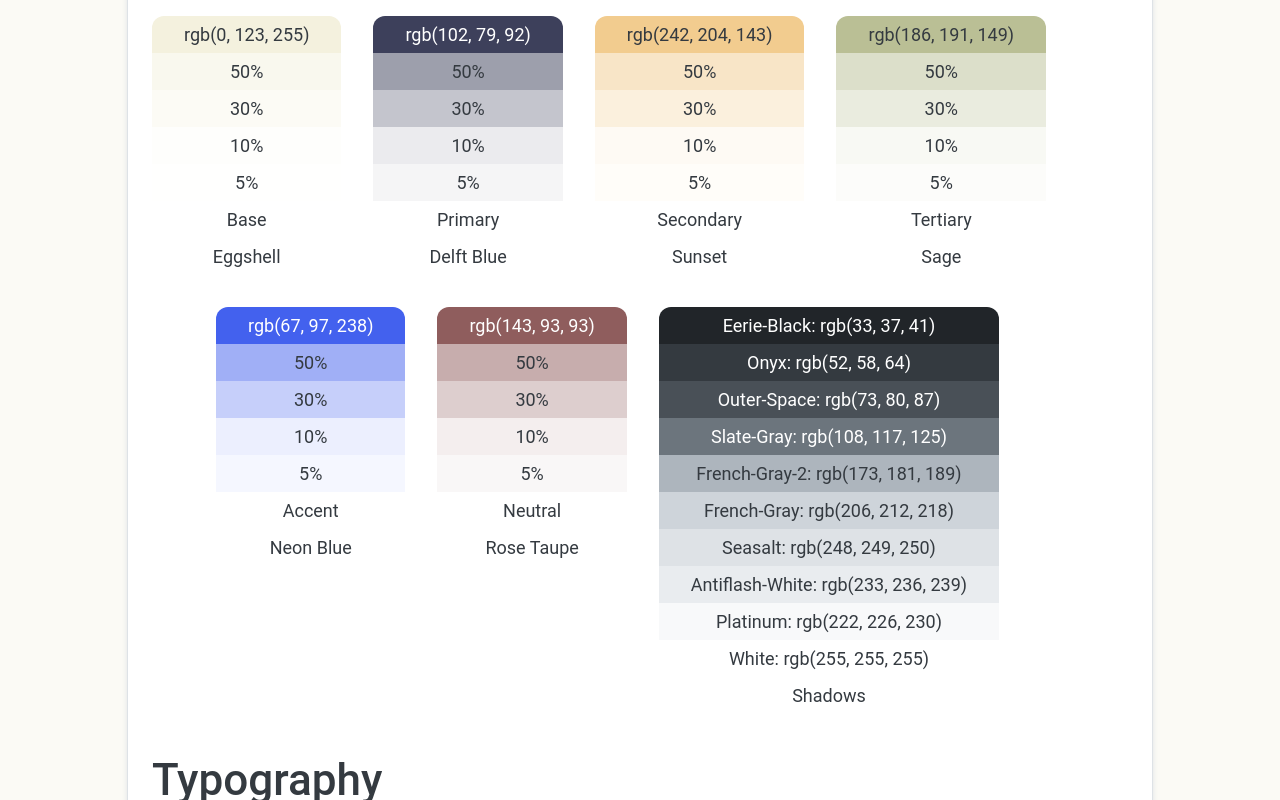
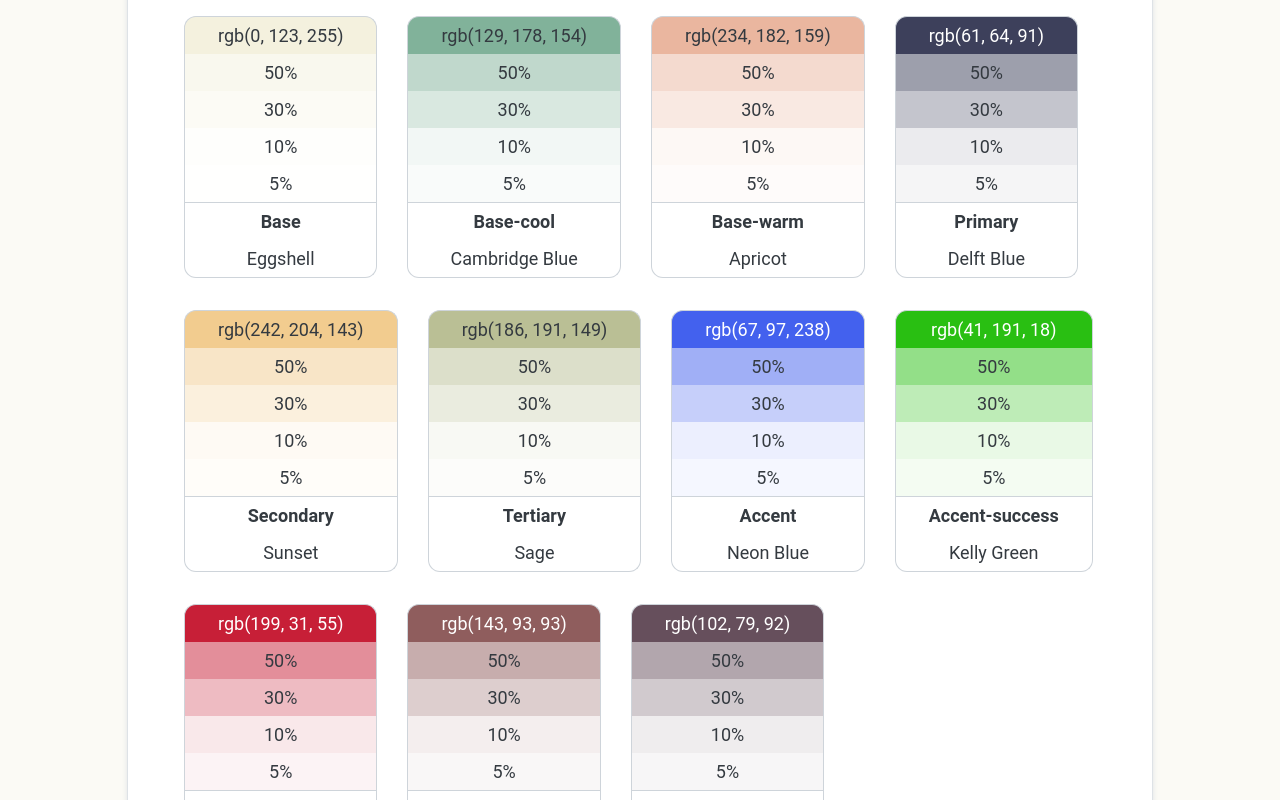
Before and after one commit to Sun-Mountain/shelf-esteem, a Next.js app: page /style in a window 1280 px wide. Shown: the part 300-1100 px from the top of the page. Built offline with nearby package versions, Linux system fonts and the light colour scheme.

Commit message:
style guide updates

```diff
--- a/src/app/(public)/style/page.tsx
+++ b/src/app/(public)/style/page.tsx
@@ -4,54 +4,58 @@ const StyleGuide = () => {
   return (
     <section>
       <h1>Style Guide</h1>
-      <div>
+      <div className="group">
         <h2>Color Guide</h2>
         <div className="shields-container">
           <ColorShield title="base" name="Eggshell" rgbCode="rgb(0, 123, 255)" />
-          <ColorShield title="primary" name="Delft Blue" rgbCode="rgb(102, 79, 92)" lightText={true} />
+          <ColorShield title="base-cool" name="Cambridge Blue" rgbCode="rgb(129, 178, 154)" />
+          <ColorShield title="base-warm" name="Apricot" rgbCode="rgb(234, 182, 159)" />
+          <ColorShield title="primary" name="Delft Blue" rgbCode="rgb(61, 64, 91)" lightText={true} />
           <ColorShield title="secondary" name="Sunset" rgbCode="rgb(242, 204, 143)" />
           <ColorShield title="tertiary" name="Sage" rgbCode="rgb(186, 191, 149)" />
           <ColorShield title="accent" name="Neon Blue" rgbCode="rgb(67, 97, 238)" lightText={true} />
+          <ColorShield title="accent-success" name="Kelly Green" rgbCode="rgb(41, 191, 18)" lightText={true} />
+          <ColorShield title="accent-error" name="Cardinal" rgbCode="rgb(199, 31, 55)" lightText={true} />
           <ColorShield title="neutral" name="Rose Taupe" rgbCode="rgb(143, 93, 93)" lightText={true} />
+          <ColorShield title="neutral-cool" name="Eggplant" rgbCode="rgb(102, 79, 92)" lightText={true} />
           <div className="color-shield">
-            <div className="color-stripe greyscale1-color white-text">
+            <div className="color-stripe shadow01-color white-text">
               Eerie-Black: rgb(33, 37, 41)
             </div>
-            <div className="color-stripe greyscale2-color white-text">
+            <div className="color-stripe shadow02-color white-text">
               Onyx: rgb(52, 58, 64)
             </div>
-            <div className="color-stripe greyscale3-color white-text">
+            <div className="color-stripe shadow03-color white-text">
               Outer-Space: rgb(73, 80, 87)
             </div>
-            <div className="color-stripe greyscale4-color white-text">
+            <div className="color-stripe shadow04-color white-text">
               Slate-Gray: rgb(108, 117, 125)
             </div>
-            <div className="color-stripe greyscale5-color">
+            <div className="color-stripe shadow05-color">
               French-Gray-2: rgb(173, 181, 189)
             </div>
-            <div className="color-stripe greyscale6-color">
+            <div className="color-stripe shadow06-color">
               French-Gray: rgb(206, 212, 218)
             </div>
-            <div className="color-stripe greyscale7-color">
+            <div className="color-stripe shadow07-color">
               Seasalt: rgb(248, 249, 250)
             </div>
-            <div className="color-stripe greyscale8-color">
+            <div className="color-stripe shadow08-color">
               Antiflash-White: rgb(233, 236, 239)
             </div>
-            <div className="color-stripe greyscale9-color">
+            <div className="color-stripe shadow09-color">
               Platinum: rgb(222, 226, 230)
-            </div>
-            <div className="color-stripe greyscale10-color">
-              White: rgb(255, 255, 255)
             </div>
             <div className="color-details">
               <div className="detail title">Shadows</div>
+              <div className="detail name">Multi</div>
             </div>
           </div>
         </div>
       </div>
-      <div>
+      <div className="group">
         <h2>Typography</h2>
+        <div className="typograph-container">
           <div>
             <h3>Headers</h3>
             <h1>H1: Roboto, 3rem</h1>
@@ -66,10 +70,11 @@ const StyleGuide = () => {
             <p>Text, Roboto 1.125rem</p>
           </div>
         </div>
-      <div>
+      </div>
+      <div className="group">
         <h2>Buttons</h2>
       </div>
-      <div>
+      <div className="group">
         <h2>Forms</h2>
       </div>
     </section>
--- a/src/assets/style/_index.scss
+++ b/src/assets/style/_index.scss
@@ -11,9 +11,9 @@
 @import "pages/tos-page.scss";
 
 $body-bg: $base30;
-$main-bg: $greyscale10;
-$main-border: 1px solid $greyscale07;
-$main-boxshadow: 0 0 5px $greyscale07;
+$main-bg: $shadow10;
+$main-border: 1px solid $shadow07;
+$main-boxshadow: 0 0 5px $shadow07;
 
 a, a:visited {
   color: $accent;
--- a/src/assets/style/colors.scss
+++ b/src/assets/style/colors.scss
@@ -17,19 +17,20 @@ $rose-taupe30: rgba(143, 93, 93, .3);
 $rose-taupe10: rgba(143, 93, 93, .1);
 $rose-taupe05: rgba(143, 93, 93, .05);
 $eggplant: rgba(102, 79, 92, 1);
-$eggplant5: rgba(102, 79, 92, .5);
-$eggplant3: rgba(102, 79, 92, .3);
+$eggplant50: rgba(102, 79, 92, .5);
+$eggplant30: rgba(102, 79, 92, .3);
+$eggplant10: rgba(102, 79, 92, .1);
+$eggplant05: rgba(102, 79, 92, .05);
 $delft-blue: #3d405b;
 $delft-blue50: rgba(61, 64, 91, .5);
 $delft-blue30: rgba(61, 64, 91, .3);
 $delft-blue10: rgba(61, 64, 91, .1);
 $delft-blue05: rgba(61, 64, 91, .05);
-$slate-gray: rgba(95, 121, 123, 1);
-$slate-gray5: rgba(95, 121, 123, .5);
-$slate-gray3: rgba(95, 121, 123, .3);
 $cambridge-blue: rgba(129, 178, 154, 1);
-$cambridge-blue5: rgba(129, 178, 154, .5);
-$cambridge-blue3: rgba(129, 178, 154, .3);
+$cambridge-blue50: rgba(129, 178, 154, .5);
+$cambridge-blue30: rgba(129, 178, 154, .3);
+$cambridge-blue10: rgba(129, 178, 154, .1);
+$cambridge-blue05: rgba(129, 178, 154, .05);
 $sage: rgba(186, 191, 149, 1);
 $sage50: rgba(186, 191, 149, .5);
 $sage30: rgba(186, 191, 149, .3);
@@ -45,6 +46,16 @@ $neon-blue50: rgba(67, 97, 238, .5);
 $neon-blue30: rgba(67, 97, 238, .3);
 $neon-blue10: rgba(67, 97, 238, .1);
 $neon-blue05: rgba(67, 97, 238, .05);
+$cardinal: rgba(199, 31, 55, 1);
+$cardinal50: rgba(199, 31, 55, .5);
+$cardinal30: rgba(199, 31, 55, .3);
+$cardinal10: rgba(199, 31, 55, .1);
+$cardinal05: rgba(199, 31, 55, .05);
+$kelly-green: rgba(41, 191, 18, 1);
+$kelly-green50: rgba(41, 191, 18, .5);
+$kelly-green30: rgba(41, 191, 18, .3);
+$kelly-green10: rgba(41, 191, 18, .1);
+$kelly-green05: rgba(41, 191, 18, .05);
 
 $eerie-black: rgba(33, 37, 41, 1);
 $onyx: rgba(52, 58, 64, 1);
@@ -63,6 +74,16 @@ $base50: $eggshell50;
 $base30: $eggshell30;
 $base10: $eggshell10;
 $base05: $eggshell05;
+$base-cool: $cambridge-blue;
+$base-cool50: $cambridge-blue50;
+$base-cool30: $cambridge-blue30;
+$base-cool10: $cambridge-blue10;
+$base-cool05: $cambridge-blue05;
+$base-warm: $apricot;
+$base-warm50: $apricot50;
+$base-warm30: $apricot30;
+$base-warm10: $apricot10;
+$base-warm05: $apricot05;
 $primary: $delft-blue;
 $primary50: $delft-blue50;
 $primary30: $delft-blue30;
@@ -83,27 +104,36 @@ $accent50: $neon-blue50;
 $accent30: $neon-blue30;
 $accent10: $neon-blue10;
 $accent05: $neon-blue05;
+$accent-error: $cardinal;
+$accent-error50: $cardinal50;
+$accent-error30: $cardinal30;
+$accent-error10: $cardinal10;
+$accent-error05: $cardinal05;
+$accent-success: $kelly-green;
+$accent-success50: $kelly-green50;
+$accent-success30: $kelly-green30;
+$accent-success10: $kelly-green10;
+$accent-success05: $kelly-green05;
 $neutral: $rose-taupe;
 $neutral50: $rose-taupe50;
 $neutral30: $rose-taupe30;
 $neutral10: $rose-taupe10;
 $neutral05: $rose-taupe05;
-$greyscale01: $eerie-black;
-$greyscale02: $onyx;
-$greyscale03: $outer-space;
-$greyscale04: $slate-gray;
-$greyscale05: $french-gray-2;
-$greyscale06: $french-gray;
-$greyscale07: $platinum;
-$greyscale08: $antiflash-white;
-$greyscale09: $seasalt;
-$greyscale10: $white;
-$base-lightest: $white;
-$base-lighter: $antiflash-white;
-$base-light: $platinum;
-$base-dark: $french-gray;
-$base-darker: $slate-gray;
-$base-darkest: $outer-space;
+$neutral-cool: $eggplant;
+$neutral-cool50: $eggplant50;
+$neutral-cool30: $eggplant30;
+$neutral-cool10: $eggplant10;
+$neutral-cool05: $eggplant05;
+$shadow01: $eerie-black;
+$shadow02: $onyx;
+$shadow03: $outer-space;
+$shadow04: $slate-gray;
+$shadow05: $french-gray-2;
+$shadow06: $french-gray;
+$shadow07: $platinum;
+$shadow08: $antiflash-white;
+$shadow09: $seasalt;
+$shadow10: $white;
 
 $ink: $onyx;
 
@@ -126,6 +156,46 @@ $ink: $onyx;
 
 .base05-color {
   background-color: $base05;
+}
+
+.base-cool-color {
+  background-color: $base-cool;
+}
+
+.base-cool50-color {
+  background-color: $base-cool50;
+}
+
+.base-cool30-color {
+  background-color: $base-cool30;
+}
+
+.base-cool10-color {
+  background-color: $base-cool10;
+}
+
+.base-cool05-color {
+  background-color: $base-cool05;
+}
+
+.base-warm-color {
+  background-color: $base-warm;
+}
+
+.base-warm50-color {
+  background-color: $base-warm50;
+}
+
+.base-warm30-color {
+  background-color: $base-warm30;
+}
+
+.base-warm10-color {
+  background-color: $base-warm10;
+}
+
+.base-warm05-color {
+  background-color: $base-warm05;
 }
 
 .primary-color {
@@ -208,6 +278,46 @@ $ink: $onyx;
   background-color: $accent05;
 }
 
+.accent-error-color {
+  background-color: $accent-error;
+}
+
+.accent-error50-color {
+  background-color: $accent-error50;
+}
+
+.accent-error30-color {
+  background-color: $accent-error30;
+}
+
+.accent-error10-color {
+  background-color: $accent-error10;
+}
+
+.accent-error05-color {
+  background-color: $accent-error05;
+}
+
+.accent-success-color {
+  background-color: $accent-success;
+}
+
+.accent-success50-color {
+  background-color: $accent-success50;
+}
+
+.accent-success30-color {
+  background-color: $accent-success30;
+}
+
+.accent-success10-color {
+  background-color: $accent-success10;
+}
+
+.accent-success05-color {
+  background-color: $accent-success05;
+}
+
 .neutral-color {
   background-color: $neutral;
 }
@@ -228,88 +338,66 @@ $ink: $onyx;
   background-color: $neutral05;
 }
 
-.greyscale1-color {
-  background-color: $greyscale01;
+.neutral-cool-color {
+  background-color: $neutral-cool;
 }
 
-.greyscale2-color {
-  background-color: $greyscale02;
+.neutral-cool50-color {
+  background-color: $neutral-cool50;
 }
 
-.greyscale3-color {
-  background-color: $greyscale03;
+.neutral-cool30-color {
+  background-color: $neutral-cool30;
 }
 
-.greyscale4-color {
-  background-color: $greyscale04;
+.neutral-cool10-color {
+  background-color: $neutral-cool10;
 }
 
-.greyscale5-color {
-  background-color: $greyscale05;
+.neutral-cool05-color {
+  background-color: $neutral-cool05;
 }
 
-.greyscale6-color {
-  background-color: $greyscale06;
+.shadow01-color{
+  background-color: $shadow01;
 }
 
-.greyscale7-color {
-  background-color: $greyscale07;
+.shadow02-color {
+  background-color: $shadow02;
 }
 
-.greyscale8-color {
-  background-color: $greyscale08;
+.shadow03-color {
+  background-color: $shadow03;
 }
 
-.greyscale9-color {
-  background-color: $greyscale09;
+.shadow04-color {
+  background-color: $shadow04;
 }
 
-.greyscale10-color {
-  background-color: $greyscale10;
+.shadow05-color {
+  background-color: $shadow05;
+}
+
+.shadow06-color {
+  background-color: $shadow06;
+}
+
+.shadow07-color {
+  background-color: $shadow07;
+}
+
+.shadow08-color {
+  background-color: $shadow08;
+}
+
+.shadow09-color {
+  background-color: $shadow09;
+}
+
+.shadow10-color {
+  background-color: $shadow10;
 }
 
 .white-text {
   color: $white;
 }
-
-// $base-lightest: $gray-5;
-// $base-lighter: $gray-10;
-// $base-light: $gray-30;
-// $base-extra-light: $gray-3;
-// $base-dark: $gray-60;
-// $base-darker: $gray-70;
-// $base-darkest: $gray-90;
-// $ink: $gray-90;
-// $primary: $blue-60v;
-// $primary-vivid: $blue-warm-60v;
-// $primary-light: $blue-30;
-// $primary-lighter: $blue-10;
-// $primary-extra-light: $blue-5;
-// $primary-dark: $blue-warm-70v;
-// $primary-darker: $blue-warm-80v;
-// $secondary: $green-cool-50v;
-// $secondary-light: $green-cool-20;
-// $secondary-lighter: $green-cool-5;
-// $secondary-extra-light: #f6f9f6;
-// $secondary-vivid: $green-cool-60v;
-// $secondary-dark: $green-cool-70v;
-// $secondary-darker: $green-cool-80v;
-// $tertiary: $indigo-50;
-// $tertiary-light: $indigo-30;
-// $tertiary-lighter: $indigo-cool-5v;
-// $tertiary-extra-light: #f8f8ff;
-// $tertiary-vivid: $indigo-50v;
-// $tertiary-dark: $indigo-60v;
-// $tertiary-darker: $indigo-70v;
-// $accent-cool: $cyan-30v;
-// $accent-cool-light: $blue-cool-20v;
-// $accent-cool-lighter: $blue-cool-10v;
-// $accent-cool-extra-light: #f0f9fc;
-// $accent-cool-dark: $blue-cool-40v;
-// $accent-cool-darker: $blue-cool-60v;
-// $accent-warm: $orange-30v;
-// $accent-warm-light: $orange-20v;
-// $accent-warm-lighter: $orange-10;
-// $accent-warm-extra-light: $orange-5v;
-// $accent-warm-dark: $orange-50v;
-// $accent-warm-darker: $orange-60;
--- a/src/assets/style/components/_footer.scss
+++ b/src/assets/style/components/_footer.scss
@@ -1,6 +1,6 @@
-$footer-bg: $greyscale10;
-$footer-border: 1px solid $greyscale05;
-$footer-link-color: $greyscale04;
+$footer-bg: $shadow10;
+$footer-border: 1px solid $shadow05;
+$footer-link-color: $shadow04;
 $footer-link-hover: $accent;
 
 footer {
--- a/src/assets/style/pages/_style-guide.scss
+++ b/src/assets/style/pages/_style-guide.scss
@@ -1,5 +1,16 @@
+$border-color: $shadow06;
+
+.group + .group {
+  margin-top: 3rem;
+
+  h2 {
+    margin: 0;
+    margin-bottom: 1rem;
+  }
+}
+
 .color-shield {
-  margin: 1rem 0;
+  margin: 1rem 2rem;
   max-width: 50rem;
   text-align: center;
 
@@ -8,17 +19,37 @@
   }
 
   .color-stripe:first-of-type {
+    border: 1px solid $border-color;
+    border-bottom: 0;
     border-top-left-radius: $border-radius;
     border-top-right-radius: $border-radius;
   }
-}
 
-.color-stripe {
-  padding: 0.5rem 1rem;
+  .color-stripe,
+  .detail {
+    border-left: 1px solid $border-color;
+    border-right: 1px solid $border-color;
+    padding: 0.5rem 1rem;
+  }
+
+  .detail:first-of-type {
+    border-top: 1px solid $border-color;
+  }
+
+  .detail:last-of-type {
+    border: 1px solid $border-color;
+    border-top: 0;
+    border-bottom-left-radius: $border-radius;
+    border-bottom-right-radius: $border-radius;
+    width: 100%;
+  }
+
+  .title {
+    font-weight: 700;
+  }
 }
 
 .color-details {
-
   .detail {
     padding: 0.5rem 1rem;
   }
@@ -27,8 +58,14 @@
 .shields-container {
   display: flex;
   flex-wrap: wrap;
+}
 
-  .color-shield + .color-shield {
-    margin-left: 4rem;
+.typograph-container {
+  display: flex;
+  flex-wrap: wrap;
+  justify-content: space-between;
+
+  div {
+    width: 50%;
   }
 }
```
Also changed, not shown: src/assets/style/components/_main-nav.scss (+4 -3 lines). Lines whose indentation alone changed are shown as unchanged.
